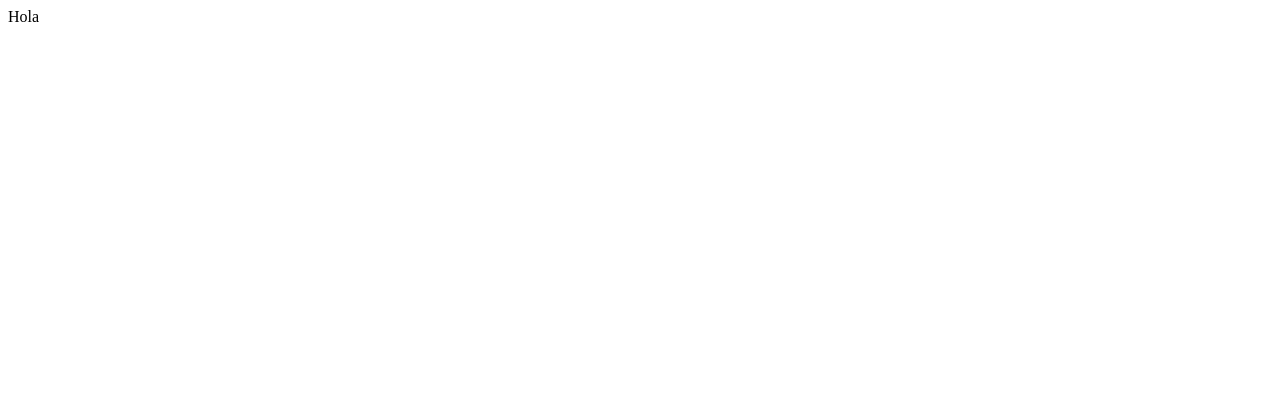
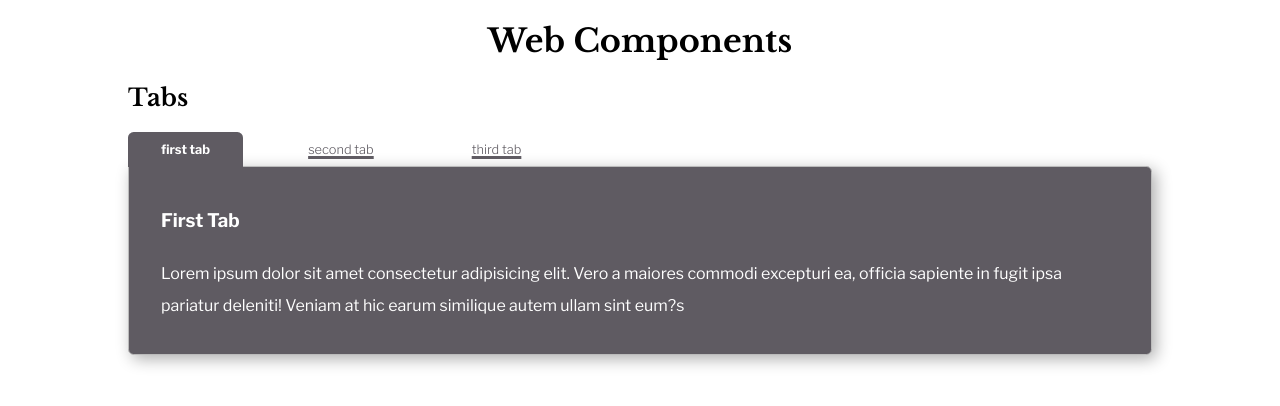
Before and after one commit to tKayZells/web-components, a plain HTML site: page index.html in a window 1280 px wide. Drawn offline with nearby package versions, Linux system fonts and the light colour scheme.

Commit message:
Pure css tab component completed

```diff
--- a/css/main.scss
+++ b/css/main.scss
@@ -0,0 +1,88 @@
+@import url('https://fonts.googleapis.com/css2?family=Libre+Franklin:wght@100;300;400;500;600;700&display=swap');
+@import url('https://fonts.googleapis.com/css2?family=Libre+Baskerville:wght@400;700&display=swap');
+
+$tab-count : 3;
+
+html{
+    height: 100vh;
+    background: #fff;
+    font-family: 'Libre Baskerville', sans-serif;
+}
+
+body > h1 {
+    text-align: center;
+}
+
+#tabs {
+    width: 1024px;
+    margin: 0 auto;
+}
+
+.section-header{
+    text-align: center;
+}
+
+.tab{
+
+    & > input {
+        display: none;
+    }
+
+    & > .tab-headers {
+        list-style: none;
+        display: flex;
+        padding: 0;
+        margin: 0 0 -0.05rem 0;
+        & > li {
+            margin: 0 2rem 0 0;
+            padding: 0.3rem 2rem 0.5rem 2rem;
+            text-decoration: solid underline #5f5b62 0.2rem;
+            border-style: solid;
+            border-radius: 0.35rem 0.35rem 0 0;
+            border-width: 0.1rem 0.1rem 0.1rem 0.1rem;
+            border-color: transparent;
+            & > label {
+                cursor: pointer;
+                color: #5f5b62;
+                font-family: 'Libre Franklin', sans-serif;
+                font-size: 0.8rem;
+                font-weight: 300;
+            }
+            &:hover {
+                border-color: #5f5b62 #5f5b62 #5f5b62 #5f5b62;
+            }
+        }
+    }
+
+    & > .tab-content {
+        padding: 1rem 2rem;
+        background: #5f5b62;
+        border-radius: 0 0.35rem 0.35rem 0.35rem;
+        box-shadow: #00000052 0.25rem 0.25rem 1rem;
+        border: solid #bbb 0.1rem;
+        color: white;
+        font-family: 'Libre Franklin', sans-serif;
+        line-height: 2;
+    }
+
+}
+
+@for $i from 1 through $tab-count {
+    .tab-content-#{$i}{
+        display: none;
+    }
+    #tab-#{$i}:checked ~ {
+        & section .tab-content-#{$i}{
+            display: block !important;
+        }
+
+        & ul > li:nth-child(#{$i}){
+            background: #5f5b62;
+            text-decoration: none;
+            & > label {
+                color: white;
+                font-weight: bold;
+            }
+        }
+    }
+}
--- a/index.html
+++ b/index.html
@@ -8,6 +8,35 @@
         <script type="text/javascript" src="js/main.js"></script>
     </head>
     <body>
-        <div> Hola </div>
+        <h1>Web Components</h1>
+        <div id="tabs">
+            <h2>Tabs</h2>
+            <div class="tab">
+                <input type="radio" name="tabs" id="tab-1" checked="checked" />
+                <input type="radio" name="tabs" id="tab-2" />
+                <input type="radio" name="tabs" id="tab-3" />
+
+                <ul class="tab-headers">
+                    <li><label for="tab-1">first tab</label></li>
+                    <li><label for="tab-2">second tab</label></li>
+                    <li><label for="tab-3">third tab</label></li>
+                </ul>
+
+                <section class="tab-content">
+                    <div class="tab-content-1">
+                        <h3>First Tab</h3>
+                        <p>Lorem ipsum dolor sit amet consectetur adipisicing elit. Vero a maiores commodi excepturi ea, officia sapiente in fugit ipsa pariatur deleniti! Veniam at hic earum similique autem ullam sint eum?s</p>
+                    </div>
+                    <div class="tab-content-2">
+                        <h3>Second Tab</h3>
+                        <p>Lorem ipsum dolor sit amet consectetur adipisicing elit. Quo, pariatur cupiditate. Sequi odio harum, nobis, sed possimus inventore magni quod laborum doloremque natus temporibus, quo vitae culpa dicta accusamus ea.</p>
+                    </div>
+                    <div class="tab-content-3">
+                        <h3>Third Tab</h3>
+                        <p>Lorem ipsum dolor sit amet consectetur, adipisicing elit. Dolor quasi dignissimos corporis repellat tenetur provident deleniti saepe voluptatem corrupti illum. Vero alias adipisci doloremque unde dolores quae, ducimus ea corporis atque. Cumque iusto ratione perferendis. Dolorem distinctio enim cumque, iusto officiis doloribus quasi sequi optio nostrum culpa nisi assumenda officia.</p>
+                    </div>
+                </section>
+            </div>
+        </div>
     </body>
 </html>
```
Also changed, not shown: css/main.css.
